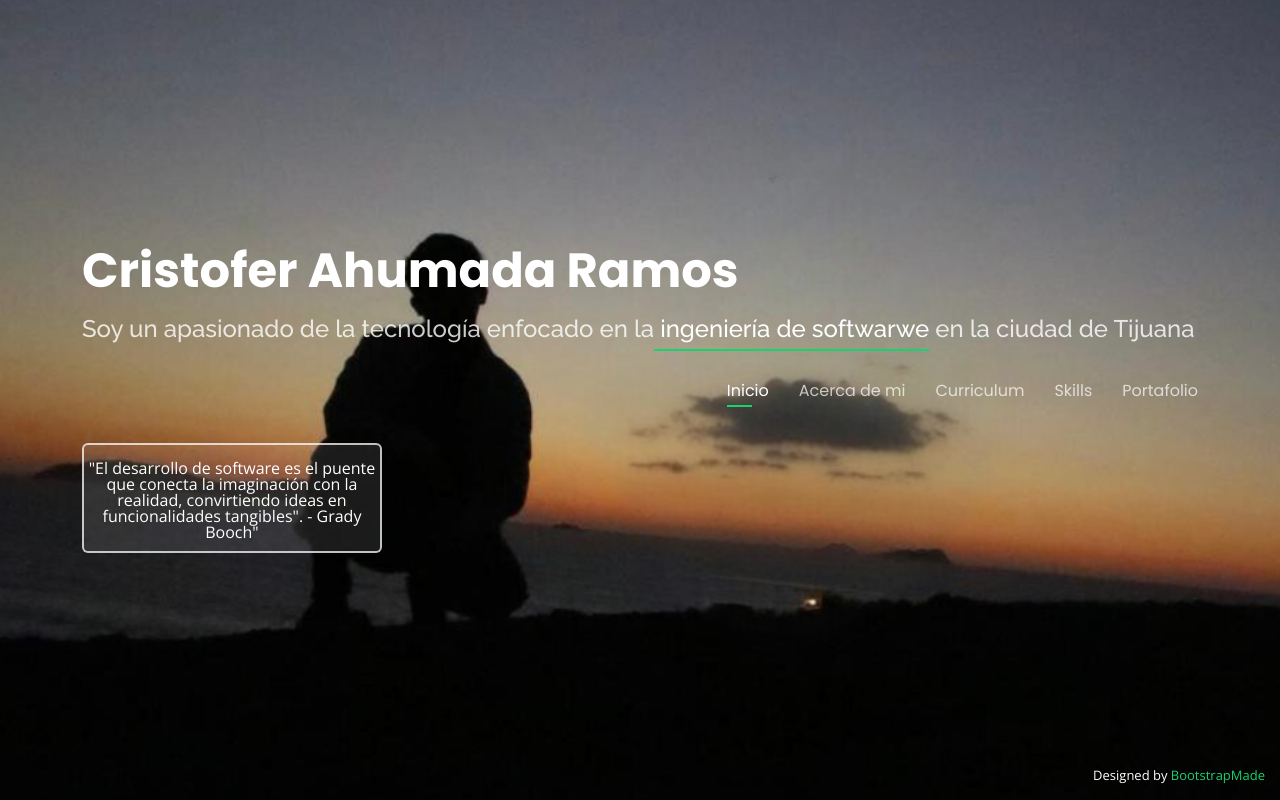
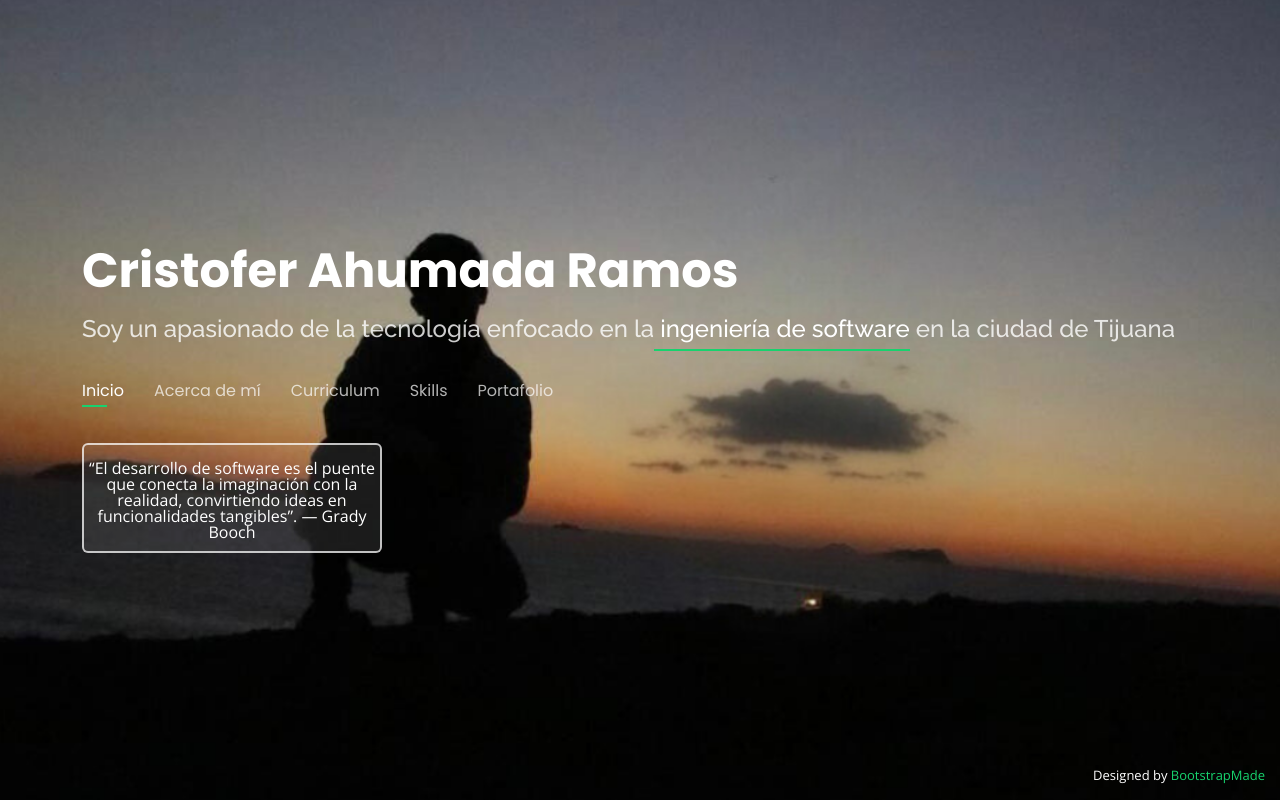
Before and after one commit to Crysis2098/cahumada.github.io, a plain HTML site: page index.html in a window 1280 px wide. Drawn offline with nearby package versions, Linux system fonts and the light colour scheme.

Commit message:
Update index.html

```diff
--- a/index.html
+++ b/index.html
@@ -43,15 +43,15 @@
   <header id="header">
     <div class="container">
 
-      <h1><a href="index.html">Cristofer Ahumada Ramos</h1>
+      <h1><a href="index.html">Cristofer Ahumada Ramos</a></h1>
       <!-- Uncomment below if you prefer to use an image logo -->
       <!-- <a href="index.html" class="mr-auto"><img src="assets/img/logo.png" alt="" class="img-fluid"></a> -->
-      <h2>Soy un apasionado de la tecnología enfocado en la<span> ingeniería de softwarwe</span> en la ciudad de Tijuana</h2>
+      <h2>Soy un apasionado de la tecnología enfocado en la<span> ingeniería de software</span> en la ciudad de Tijuana</h2>
 
       <nav id="navbar" class="navbar">
         <ul>
           <li><a class="nav-link active" href="#header">Inicio</a></li>
-          <li><a class="nav-link" href="#about">Acerca de mi</a></li>
+          <li><a class="nav-link" href="#about">Acerca de mí</a></li>
           <li><a class="nav-link" href="#resume">Curriculum</a></li>
           <li><a class="nav-link" href="#services">Skills</a></li>
           <li><a class="nav-link" href="#portfolio">Portafolio</a></li>
@@ -59,8 +59,8 @@
         <i class="bi bi-list mobile-nav-toggle"></i>
       </nav><!-- .navbar -->
 
-      <div class="quotes">
-        <p>"El desarrollo de software es el puente que conecta la imaginación con la realidad, convirtiendo ideas en funcionalidades tangibles". - Grady Booch"</p>
+      <div class="quotes" aria-label="Frase destacada">
+        <p>“El desarrollo de software es el puente que conecta la imaginación con la realidad, convirtiendo ideas en funcionalidades tangibles”. <span>— Grady Booch</span></p>
       </div>
 
 
```
